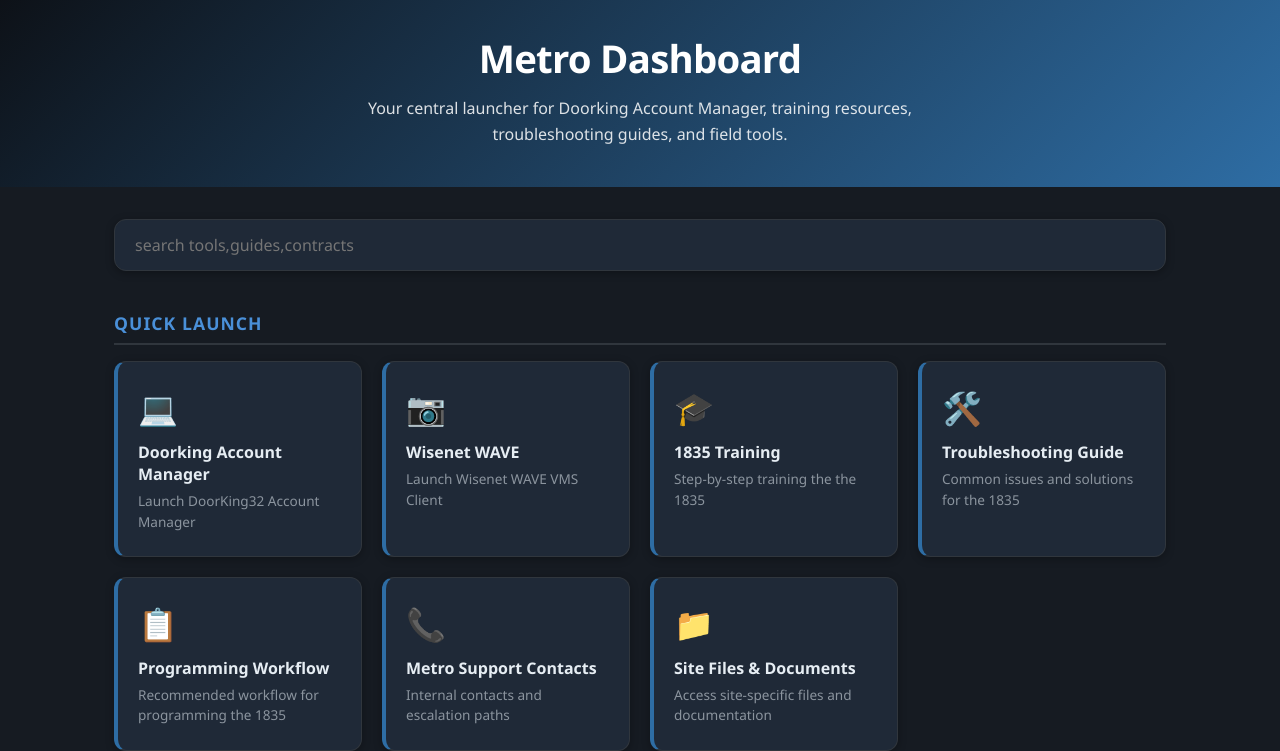
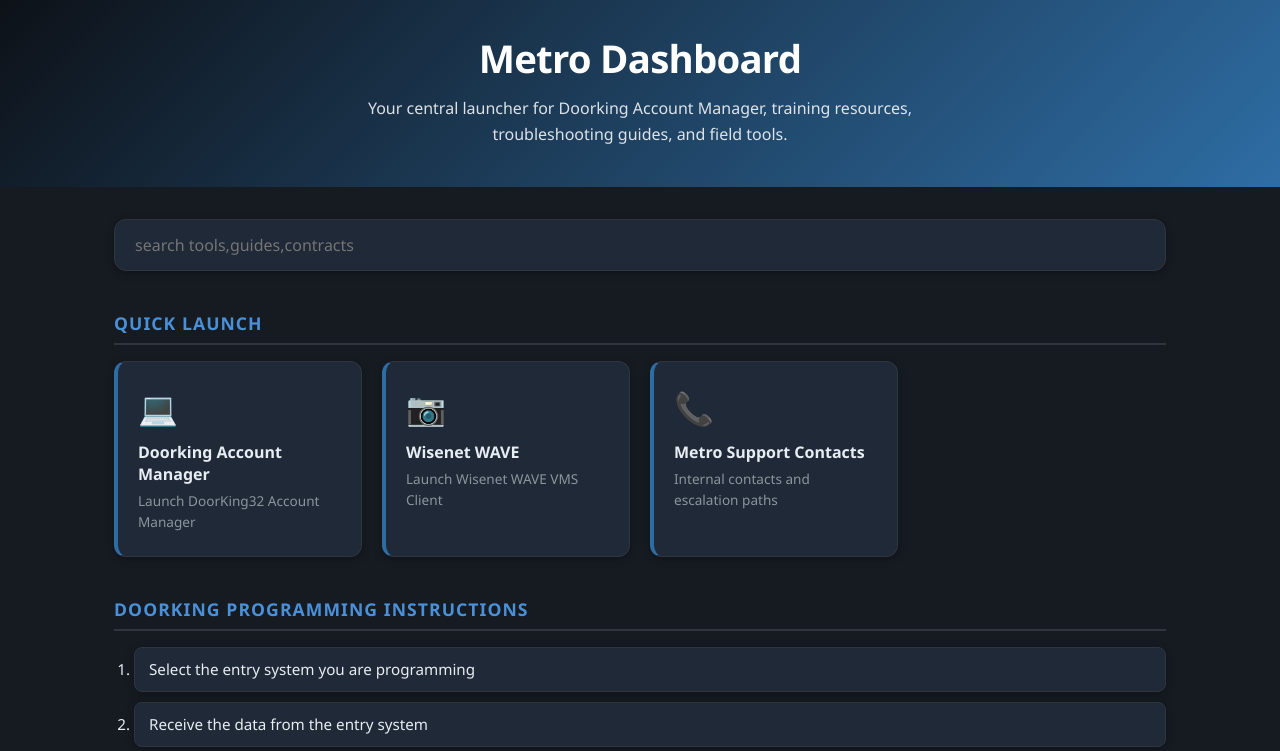
Before and after one commit to Westingo/metro-dashboard, an Electron app: page index.html in a window 1280 px wide. Shown: the part 58-809 px from the top of the page. Drawn offline with Linux system fonts and the light colour scheme.

Commit message:
Remove unused cards, clean up customer-facing layout

```diff
--- a/index.html
+++ b/index.html
@@ -62,34 +62,10 @@
                 </div>
 
 
-                <div class="card" data-catagory="training">
-                    <div class="card-icon">🎓</div>
-                    <div class="card-title">1835 Training</div>
-                    <div class="card-desc">Step-by-step training the the 1835</div>
-                </div>
-
-                <div class="card" data-catagory="troubleshooting">
-                    <div class="card-icon">🛠️</div>
-                    <div class="card-title">Troubleshooting Guide</div>
-                    <div class="card-desc">Common issues and solutions for the 1835</div>
-                </div>
-
-                <div class="card" data-catagory="workflow">
-                    <div class="card-icon">📋</div>
-                    <div class="card-title">Programming Workflow</div>
-                    <div class="card-desc">Recommended workflow for programming the 1835</div>
-                </div>
-
                 <div class="card" data-catagory="Contacts">
                     <div class="card-icon">📞</div>
                     <div class="card-title">Metro Support Contacts</div>
                     <div class="card-desc">Internal contacts and escalation paths</div>
-                </div>
-
-                <div class="card" data-catagory="documents">
-                    <div class="card-icon">📁</div>
-                    <div class="card-title">Site Files & Documents</div>
-                    <div class="card-desc">Access site-specific files and documentation</div>
                 </div>
 
             </div>
--- a/package.json
+++ b/package.json
@@ -1,6 +1,6 @@
 {
   "name": "metro-dashboard",
-  "version": "2.0.3",
+  "version": "2.0.4",
   "description": "Metro Access Control - Doorking Operations Dashboard",
   "main": "main.js",
   "scripts": {
```
